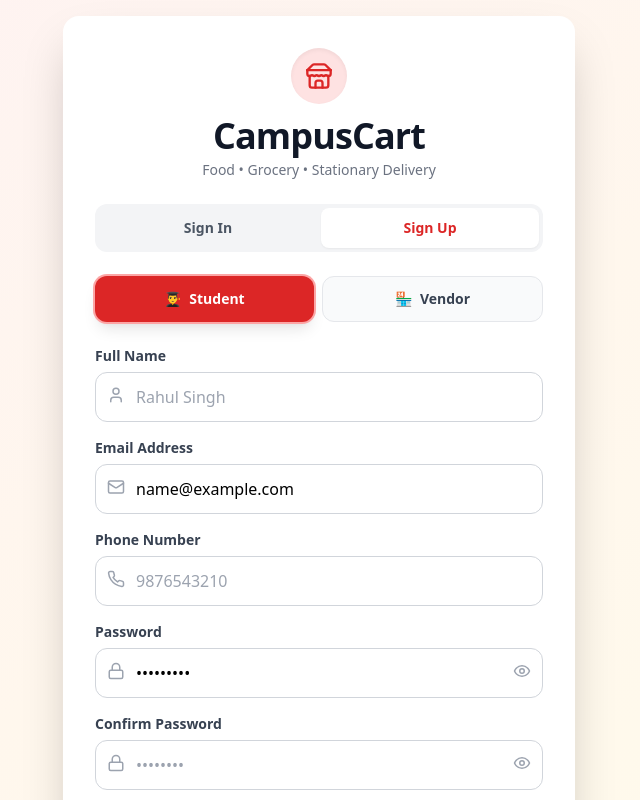
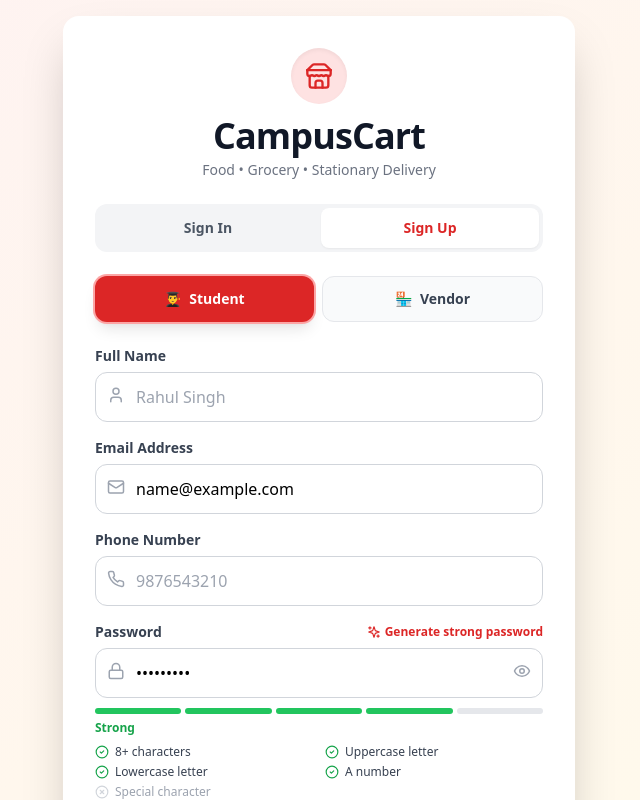
Before and after one commit to BhawanaAd/Campus-Cart, a React (Create React App) app in the folder frontend/: page / in a window 1280 px wide. Both pictures are taken after typing "name@example.com", "Sample123" into the empty fields and a click on the button "Create Account (Sign Up)". Shown: the top 800 px of the page, without its empty margins (321-961 px from the left). Built offline with nearby package versions, Linux system fonts and the light colour scheme.

Commit message:
Add show/hide password toggle to login and signup fields

```diff
--- a/frontend/src/components/Login.jsx
+++ b/frontend/src/components/Login.jsx
@@ -1,6 +1,67 @@
 import React, { useState } from 'react';
 import { useApp } from '../context/AppContext';
-import { User, Mail, Lock, Phone, Store, MapPin, Tag, FileText, Eye, EyeOff } from 'lucide-react';
+import {
+  User,
+  Mail,
+  Lock,
+  Phone,
+  Store,
+  MapPin,
+  Tag,
+  FileText,
+  Eye,
+  EyeOff,
+  CheckCircle2,
+  XCircle,
+  Sparkles
+} from 'lucide-react';
+
+// Checks a password against 5 common strength criteria.
+const getPasswordChecks = (pwd) => ({
+  length: pwd.length >= 8,
+  uppercase: /[A-Z]/.test(pwd),
+  lowercase: /[a-z]/.test(pwd),
+  number: /[0-9]/.test(pwd),
+  special: /[^A-Za-z0-9]/.test(pwd)
+});
+
+// Score 0-5 -> label/color for the strength meter.
+const STRENGTH_META = [
+  { label: 'Very Weak', barColor: 'bg-red-500', textColor: 'text-red-600' },
+  { label: 'Weak', barColor: 'bg-red-500', textColor: 'text-red-600' },
+  { label: 'Fair', barColor: 'bg-orange-500', textColor: 'text-orange-600' },
+  { label: 'Good', barColor: 'bg-yellow-500', textColor: 'text-yellow-600' },
+  { label: 'Strong', barColor: 'bg-green-500', textColor: 'text-green-600' },
+  { label: 'Very Strong', barColor: 'bg-green-600', textColor: 'text-green-700' }
+];
+
+// Generates a random password guaranteed to hit every strength criterion.
+const generateStrongPassword = () => {
+  const upper = 'ABCDEFGHJKLMNPQRSTUVWXYZ';
+  const lower = 'abcdefghijkmnpqrstuvwxyz';
+  const numbers = '23456789';
+  const special = '!@#$%^&*?';
+  const all = upper + lower + numbers + special;
+
+  const chars = [
+    upper[Math.floor(Math.random() * upper.length)],
+    lower[Math.floor(Math.random() * lower.length)],
+    numbers[Math.floor(Math.random() * numbers.length)],
+    special[Math.floor(Math.random() * special.length)]
+  ];
+
+  while (chars.length < 12) {
+    chars.push(all[Math.floor(Math.random() * all.length)]);
+  }
+
+  // Shuffle so the guaranteed characters aren't always in the same spot
+  for (let i = chars.length - 1; i > 0; i--) {
+    const j = Math.floor(Math.random() * (i + 1));
+    [chars[i], chars[j]] = [chars[j], chars[i]];
+  }
+
+  return chars.join('');
+};
 
 export default function Login() {
   const { login, signup, showNotification } = useApp();
@@ -23,6 +84,18 @@ export default function Login() {
   const [location, setLocation] = useState('');
   const [description, setDescription] = useState('');
 
+  const passwordChecks = getPasswordChecks(password);
+  const passwordScore = Object.values(passwordChecks).filter(Boolean).length; // 0-5
+  const strength = STRENGTH_META[passwordScore];
+
+  const handleGeneratePassword = () => {
+    const newPwd = generateStrongPassword();
+    setPassword(newPwd);
+    setConfirmPassword(newPwd);
+    setShowPassword(true);
+    setShowConfirmPassword(true);
+    showNotification('Strong password generated — make sure to save it!', 'success');
+  };
 
   const handleSubmit = async (e) => {
     e.preventDefault();
@@ -37,8 +110,10 @@ export default function Login() {
           return;
         }
 
-        if (password.length < 6) {
-          showNotification('Password must be at least 6 characters long', 'error');
+        const checks = getPasswordChecks(password);
+        const score = Object.values(checks).filter(Boolean).length;
+        if (score < 4) {
+          showNotification('Please choose a stronger password — check the requirements below', 'error');
           setIsLoading(false);
           return;
         }
@@ -256,7 +331,19 @@ export default function Login() {
 
           {/* Password */}
           <div>
-            <label className="block text-sm font-semibold text-gray-700 mb-1.5">Password</label>
+            <div className="flex items-center justify-between mb-1.5">
+              <label className="block text-sm font-semibold text-gray-700">Password</label>
+              {isSignUp && (
+                <button
+                  type="button"
+                  onClick={handleGeneratePassword}
+                  className="flex items-center gap-1 text-xs font-bold text-red-600 hover:text-red-700 transition-colors"
+                >
+                  <Sparkles size={14} />
+                  Generate strong password
+                </button>
+              )}
+            </div>
             <div className="relative">
               <Lock size={18} className="absolute left-3 top-3.5 text-gray-400" />
               <input
@@ -277,6 +364,45 @@ export default function Login() {
                 {showPassword ? <EyeOff size={18} /> : <Eye size={18} />}
               </button>
             </div>
+
+            {/* Strength meter + requirements checklist, Sign Up only */}
+            {isSignUp && password.length > 0 && (
+              <div className="mt-2.5">
+                <div className="flex gap-1 mb-1.5">
+                  {[0, 1, 2, 3, 4].map((i) => (
+                    <div
+                      key={i}
+                      className={`h-1.5 flex-1 rounded-full transition-colors ${
+                        i < passwordScore ? strength.barColor : 'bg-gray-200'
+                      }`}
+                    />
+                  ))}
+                </div>
+                <p className={`text-xs font-bold mb-2 ${strength.textColor}`}>
+                  {strength.label}
+                </p>
+                <div className="grid grid-cols-1 sm:grid-cols-2 gap-x-3 gap-y-1">
+                  {[
+                    { key: 'length', label: '8+ characters' },
+                    { key: 'uppercase', label: 'Uppercase letter' },
+                    { key: 'lowercase', label: 'Lowercase letter' },
+                    { key: 'number', label: 'A number' },
+                    { key: 'special', label: 'Special character' }
+                  ].map(({ key, label }) => (
+                    <div key={key} className="flex items-center gap-1.5 text-xs">
+                      {passwordChecks[key] ? (
+                        <CheckCircle2 size={14} className="text-green-600 shrink-0" />
+                      ) : (
+                        <XCircle size={14} className="text-gray-300 shrink-0" />
+                      )}
+                      <span className={passwordChecks[key] ? 'text-gray-700' : 'text-gray-400'}>
+                        {label}
+                      </span>
+                    </div>
+                  ))}
+                </div>
+              </div>
+            )}
           </div>
 
           {/* Confirm Password (Sign Up only) */}
```
